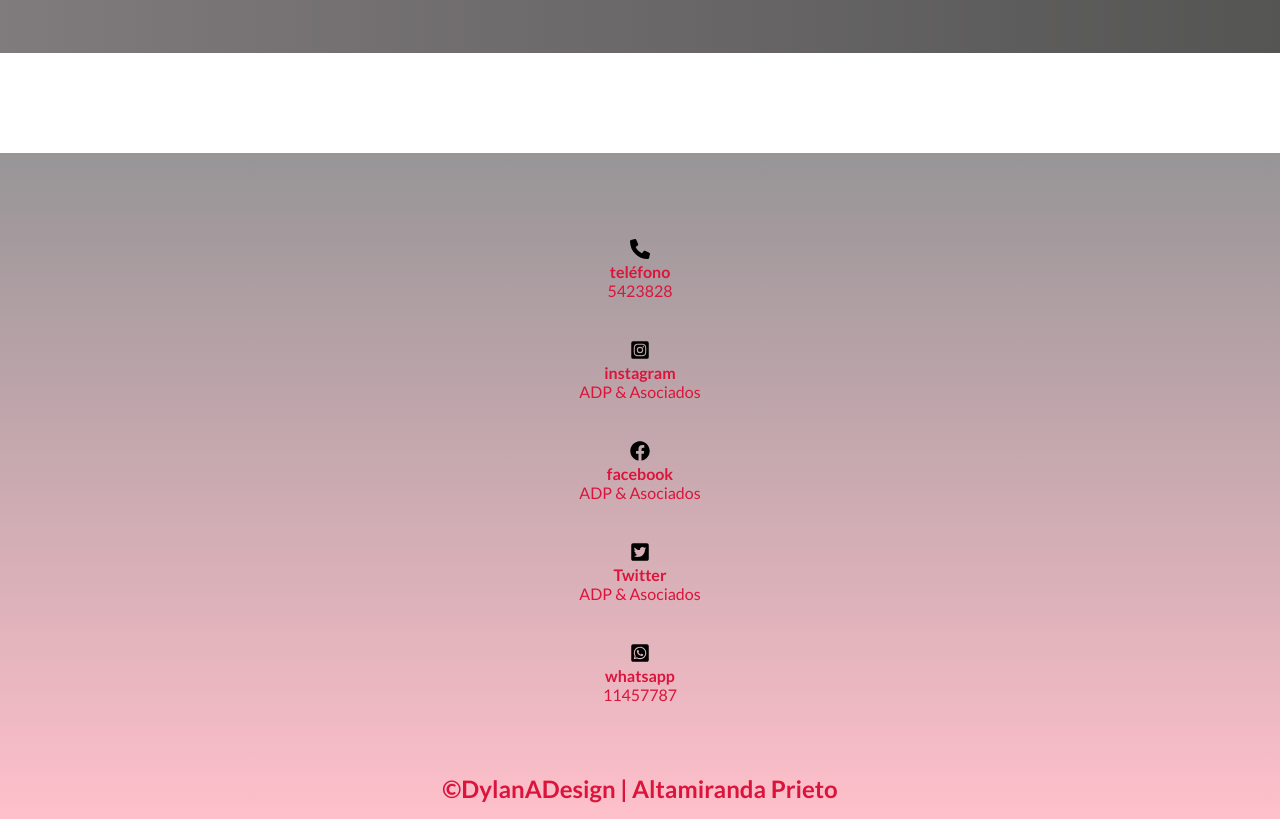
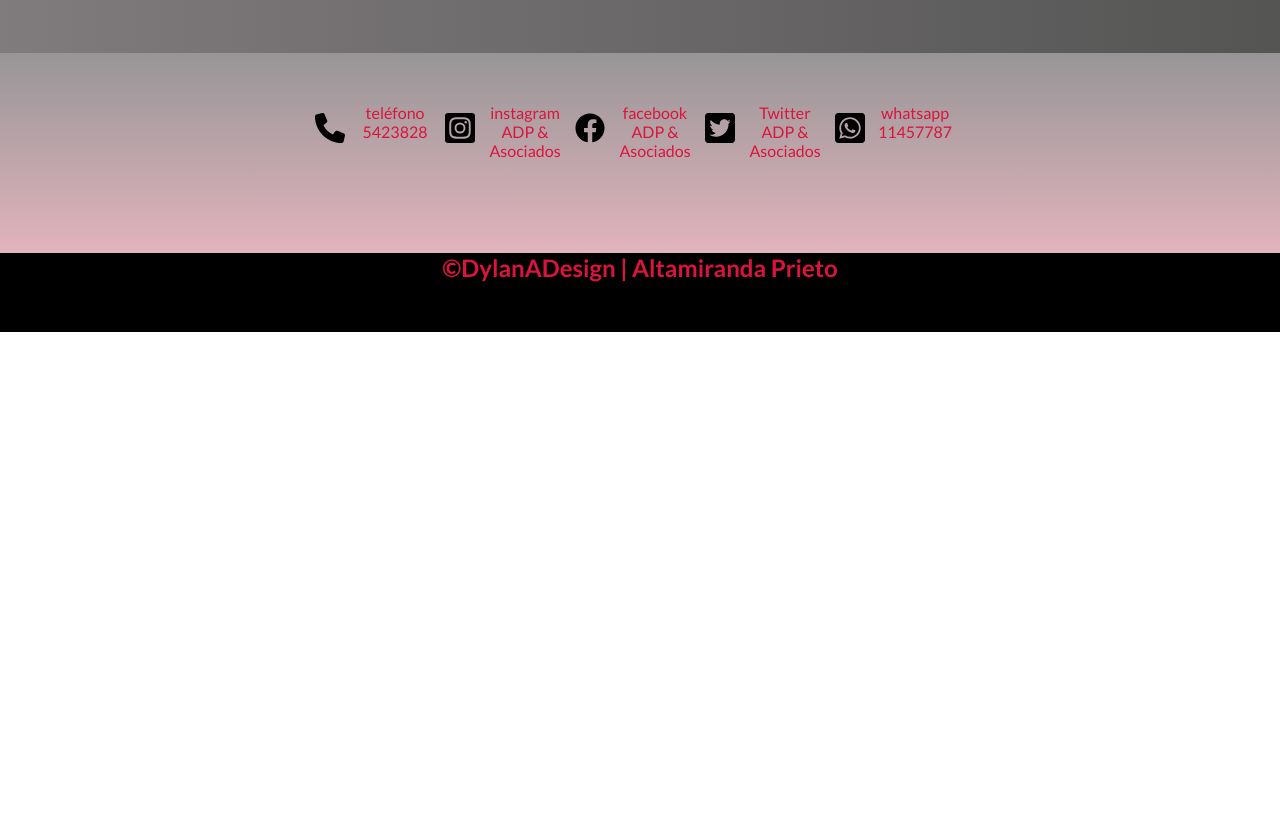
Before and after one commit to DylanAriel/prueba-, a website: page pages/preguntas_frecuentes.html in a window 1280 px wide. Shown: the part 2353-3172 px from the top of the page. After the commit the page ends 2685 px from the top, so only its background shows below. Drawn offline with Linux system fonts and the light colour scheme.

Commit message:
se modificaron las posiciones de iconos y textos en el footer

```diff
--- a/pages/preguntas_frecuentes.html
+++ b/pages/preguntas_frecuentes.html
@@ -90,35 +90,67 @@
         </div>
     </main>
     <!--footer-->
-    <footer class="">
-        <div class="contenedor-footer">
-            <div class="content-foo">
-                <img src="../iconos/telefono.svg" alt="logo de telefono" width="20" height="20">
-                <h4>teléfono</h4>
+<footer>
+    <div class="footer--social">
+        <img
+            src="../iconos/telefono.svg"
+            alt="logo de un telefono"
+            width="20px"
+            height="20pxm"
+            class="footer--icons"
+        />
+        <div class="footer--text">
+        <p>teléfono</p>
             <p>5423828</p>
         </div>
-                <div class="content-foo">
-                <img src="../iconos/instagram.svg" alt="logo de instagram" width="20" height="20">
-                <h4>instagram</h4>
+        <img
+            src="../iconos/instagram.svg"
+            alt="logo de instagram"
+            width="20px"
+            height="20px"
+            class="footer--icons"
+        />
+        <div class="footer--text">
+            <p>instagram</p>
             <p>ADP & Asociados</p>
         </div>
-            <div class="content-foo">
-                <img src="../iconos/facebook.svg" alt="logo de facebook" width="20" height="20">
-                <h4>facebook</h4>
+        <img
+            src="../iconos/facebook.svg"
+            alt="logo de facebook"
+            width="20px"
+            height="20px"
+            class="footer--icons"
+        />
+        <div class="footer--text">
+            <p>facebook</p>
             <p>ADP & Asociados</p>
         </div>
-            <div class="content-foo">
-                <img src="../iconos/twitter.svg" alt="logo de twitter" width="20" height="20">
-                <h4>Twitter</h4>
+        <img
+            src="../iconos/twitter.svg"
+            alt="logo de twitter"
+            width="20px"
+            height="20px"
+            class="footer--icons"
+        />
+        <div class="footer--text">
+            <p>Twitter</p>
             <p>ADP & Asociados</p>
         </div>
-            <div class="content-foo">
-                <img src="../iconos/whatsapp.svg" alt="logo de whatsapp" width="20" height="20">
-                <h4>whatsapp</h4>
+        <img
+            src="../iconos/whatsapp.svg"
+            alt="logo de whatsapp"
+            width="20px"
+            height="20px"
+            class="footer--icons"
+        />
+        <div class="footer--text">
+            <p>whatsapp</p>
             <p>11457787</p>
         </div>
         </div>
-        <h2 class="titulo-final">&copy;DylanADesign | Altamiranda Prieto</h2>
+        <div class="footer--author">
+        <h2>&copy;DylanADesign | Altamiranda Prieto</h2>
+        </div>
     </footer>
 </body>
 </html>
--- a/scss/_footer.scss
+++ b/scss/_footer.scss
@@ -1,16 +1,39 @@
 footer {
   background-image: linear-gradient(to bottom, rgb(151, 149, 151), pink);
-  padding: 1rem 0;
   text-align: center;
   margin-top: 100px;
   width: 100vw;
   color: map-get($colors, color-crimson);
+  margin-top: 0;
 }
 
-.contenedor-footer {
-  padding: 50px;
+.footer--social {
+  display: flex;
+  justify-content: center;
 }
 
-.content-foo {
-  padding: 20px;
+.footer--icons {
+  display: inline-block;
+  width: 30px;
+  height: 100px;
+  padding-top: 50px;
 }
+
+.footer--text {
+  display: inline-block;
+  width: 100px;
+  height: 200px;
+  padding-top: 50px;
+}
+
+.footer--text:hover {
+  color: black;
+}
+
+.footer--author {
+  background-color: black;
+  padding-bottom: 50px;
+}
+.footer--author:hover {
+  color: goldenrod;
+}
--- a/scss/style.scss
+++ b/scss/style.scss
@@ -206,15 +206,6 @@ main {
   }
 }
 
-/*footer*/
-footer {
-  background-image: linear-gradient(to bottom, rgb(151, 149, 151), pink);
-  padding: 1rem 0;
-  text-align: center;
-  margin-top: 100px;
-  width: 100vw;
-}
-
 /* areas de practica */
 
 header .headerArea {
@@ -359,6 +350,7 @@ header .headerArea {
   .containerR {
     text-align: center;
     color: goldenrod;
+    padding-bottom: 50px;
 
     .contenido-up {
       color: goldenrod;
```
Also changed, not shown: index.html (+16 -15 lines), pages/areas_practicas.html (+35 -25 lines), pages/contacto.html (+31 -24 lines), pages/nosotros.html (+31 -24 lines), css/style.css, 1 other file. Lines whose indentation alone changed are shown as unchanged.
